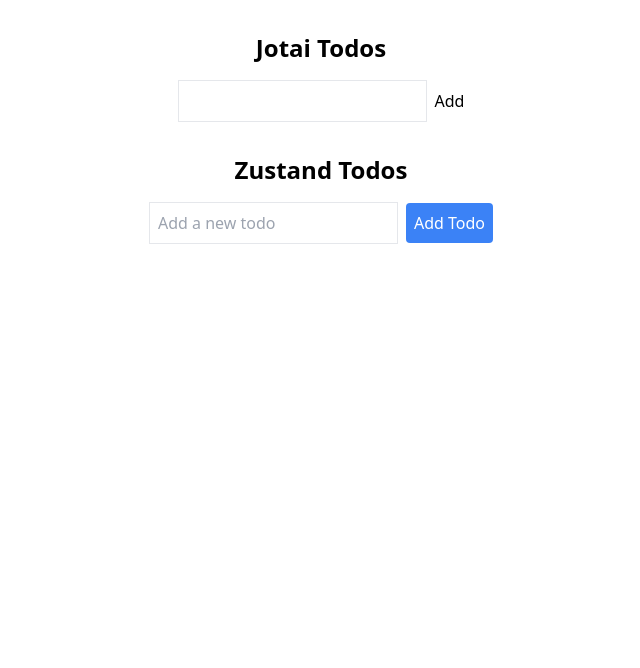
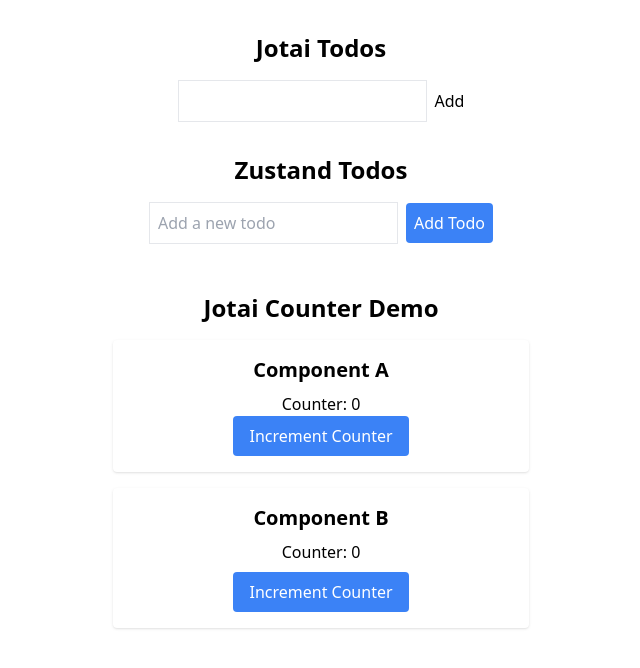
Before and after one commit to gengjiawen/fe-basics, a React (Vite) app in the folder todo/: page / in a window 1280 px wide. Shown: the top 668 px of the page, without its empty margins (319-959 px from the left). Built offline with nearby package versions, Linux system fonts and the light colour scheme.

Commit message:
feat: add multicast demo

```diff
--- a/todo/src/App.tsx
+++ b/todo/src/App.tsx
@@ -1,12 +1,14 @@
 import './App.css'
 import { JotaiTodo } from './jotai-todo'
 import ZustandTodos from './zustand-todo'
+import JotaiMulitDemo from './JotaiMultiDemo'
 
 function App() {
   return (
     <>
       <JotaiTodo />
       <ZustandTodos />
+      <JotaiMulitDemo />
     </>
   )
 }
--- /dev/null
+++ b/todo/src/JotaiMultiDemo.tsx
@@ -0,0 +1,49 @@
+import { atom, useAtom } from 'jotai';
+
+// Shared atom state for demo
+const sharedDataAtom = atom<number>(0);
+
+// ComponentA displays the shared data
+function ComponentA() {
+  const [data, setData] = useAtom(sharedDataAtom);
+  // Function to increment the counter by 1
+  const updateData = () => {
+    setData(data + 1);
+  };
+
+  return (
+    <div className="bg-white p-4 rounded shadow mb-4">
+      <h2 className="text-xl font-semibold mb-2">Component A</h2>
+      <p className="text-base">Counter: {data}</p>
+      <button onClick={updateData} className="px-4 py-2 bg-blue-500 text-white rounded hover:bg-blue-600 focus:outline-none">Increment Counter</button>
+    </div>
+  );
+}
+
+// ComponentB allows updating the shared data
+function ComponentB() {
+  const [data, setData] = useAtom(sharedDataAtom);
+
+  const updateData = () => {
+    // Increment the counter by 1
+    setData(data + 1);
+  };
+
+  return (
+    <div className="bg-white p-4 rounded shadow">
+      <h2 className="text-xl font-semibold mb-2">Component B</h2>
+      <p className="text-base mb-2">Counter: {data}</p>
+      <button onClick={updateData} className="px-4 py-2 bg-blue-500 text-white rounded hover:bg-blue-600 focus:outline-none">Increment Counter</button>
+    </div>
+  );
+}
+
+export default function JotaiDemo() {
+  return (
+    <div className="max-w-md mx-auto p-4">
+      <h1 className="text-2xl font-bold mb-4 text-center">Jotai Counter Demo</h1>
+      <ComponentA />
+      <ComponentB />
+    </div>
+  );
+}
```
